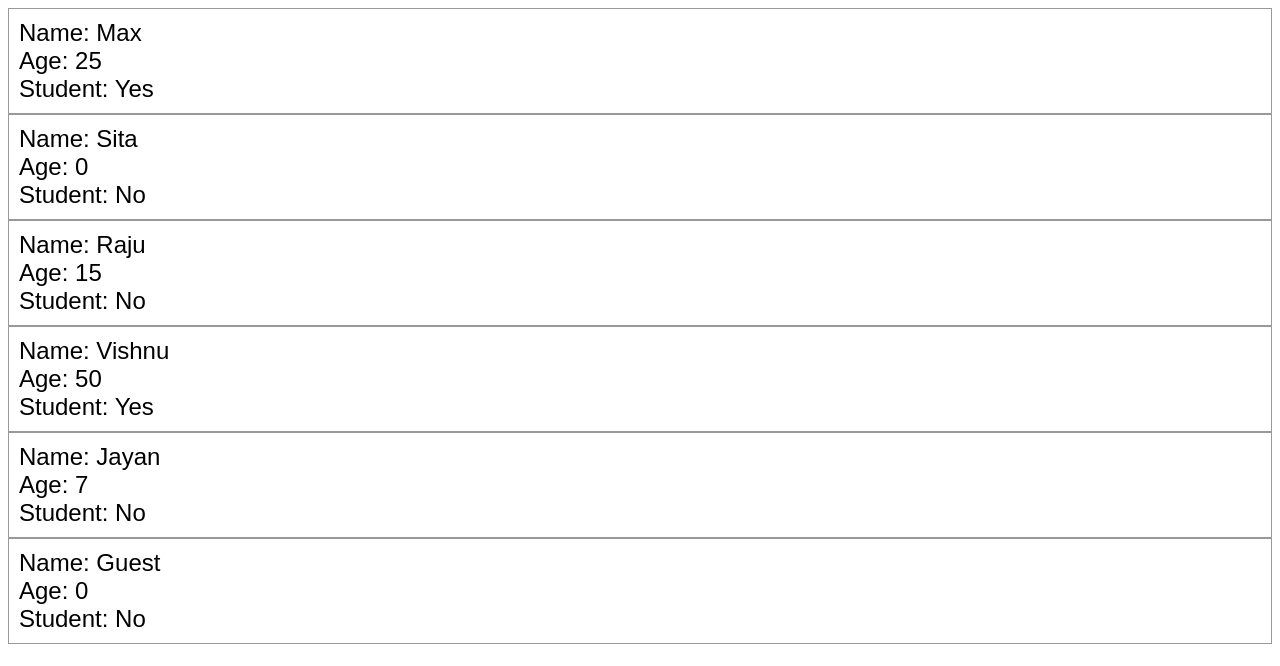
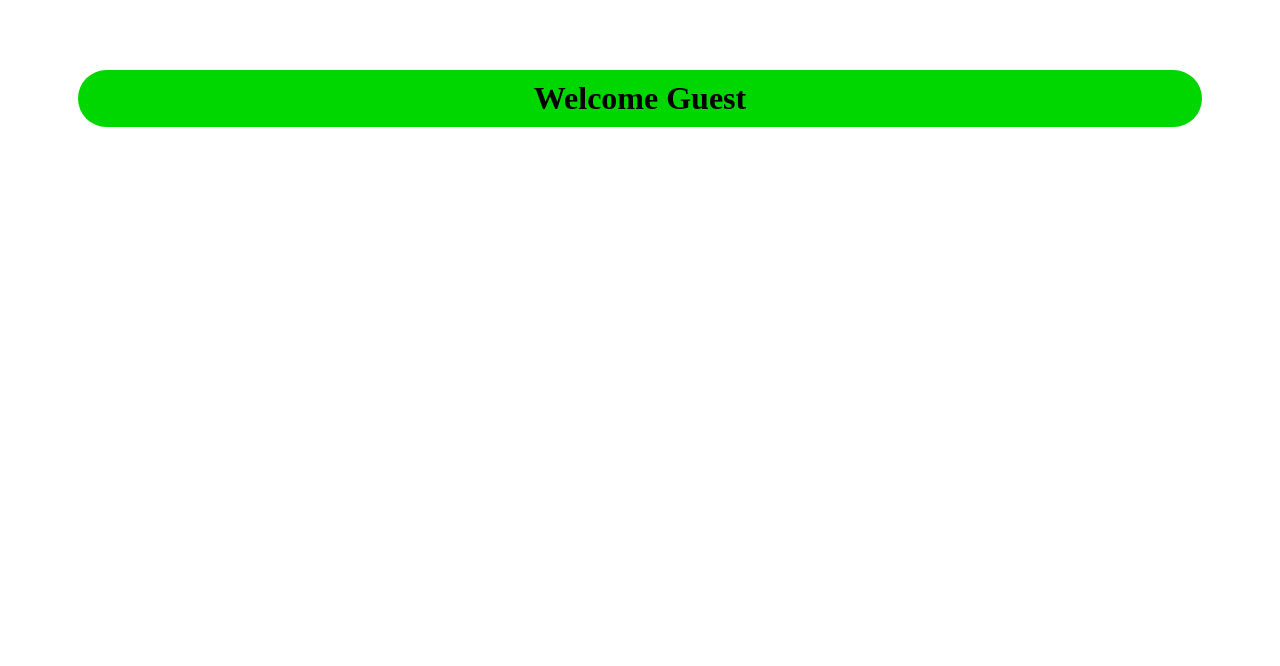
Before and after one commit to MadMax0312/React_tutorial, a React (Vite) app in the folder my-react-app/: page / in a window 1280 px wide. Shown: the top 666 px of the page. Built offline with nearby package versions, Linux system fonts and the light colour scheme.

Commit message:
Conditional Rendering

```diff
--- a/my-react-app/src/App.jsx
+++ b/my-react-app/src/App.jsx
@@ -4,6 +4,7 @@ import Food from './Food.jsx'
 import Card from './card.jsx'
 import Button from './Button.jsx'
 import Student from './Student.jsx'
+import UserGreeting from './userGreeting.jsx'
 
 function App() {
 
@@ -13,15 +14,15 @@ function App() {
         <Food/>
         <Footer/>
         <Card/>
-        <Button/>*/
-        }
+        <Button/>
         <Student name="Max" age={25} isStudent={true}/>
         <Student name = "Sita" />
         <Student name="Raju" age={15} isStudent={false}/>
         <Student name="Vishnu" age={50} isStudent={true}/>
         <Student name="Jayan" age={7} isStudent={false}/>
-        <Student/>
-
+        <Student/>*/
+        }
+        <UserGreeting isLoggedIn={true} />
         </>
     );
 }
--- a/my-react-app/src/index.css
+++ b/my-react-app/src/index.css
@@ -1,11 +1,18 @@
-.student {
-    font-family: Arial, Helvetica, sans-serif;
-    font-size: 1.5em;
+.welcome-message {
+    font-size: 2em;
+    background-color: hsl(120, 100%, 42%);
+    text-align: center;
     padding: 10px;
-    border: 1px solid hsla(0, 0%, 50%, 0.8);
-
+    border-radius: 50px;
+    margin: 70px;
 }
 
-.student p {
-    margin: 0;
+.login-prompt {
+    font-size: 2em;
+    background-color: rgb(205, 29, 29);
+    color: white;
+    padding: 10px;
+    text-align: center;
+    border-radius: 50px;
+    margin: 70px;
 }
--- /dev/null
+++ b/my-react-app/src/userGreeting.jsx
@@ -0,0 +1,23 @@
+import PropTypes from 'prop-types'
+
+function UserGreeting(props) {
+
+    const welcomeMessage = <h1 className="welcome-message">
+                            Welcome {props.name}</h1>
+
+    const loginPrompt = <h1 className="login-prompt">
+                        Please Login to Continue</h1>
+
+    return(props.isLoggedIn ? welcomeMessage : loginPrompt);
+
+}
+UserGreeting.proptypes = {
+    isLoggedIn: PropTypes.bool,
+    name: PropTypes.string
+}
+UserGreeting.defaultProps = {
+    isLoggedIn: false,
+    name: 'Guest'
+}
+
+export default UserGreeting;
```
